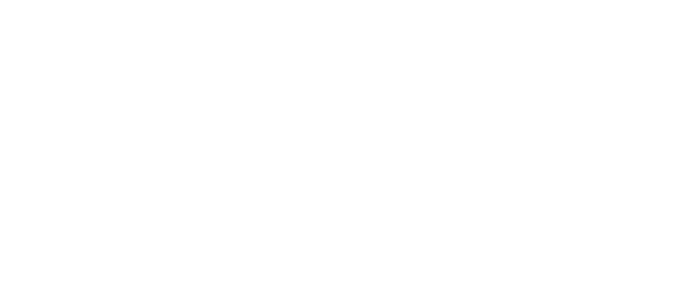
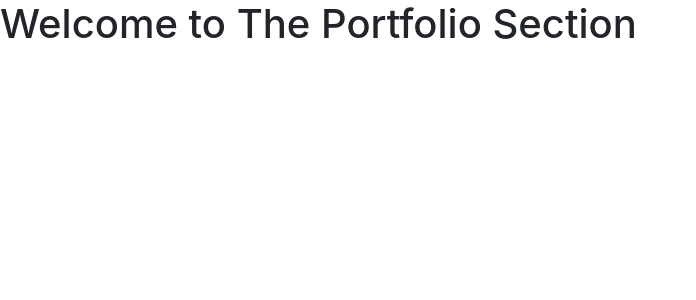
Before and after one commit to BrandonGrayson/test-portfolio, a React (Create React App) app: page /portfolio in a window 1280 px wide. Shown: the top 300 px of the page, without its empty margins (0-696 px from the left). Built offline with nearby package versions, Linux system fonts and the light colour scheme.

Commit message:
route added for portfolio section

```diff
--- a/src/App.js
+++ b/src/App.js
@@ -1,5 +1,6 @@
 import Hello from "../src/components/hello"
 import About from "../src/components/About"
+import Portfolio from "../src/components/Portfolio"
 import './App.css';
 import 'bootstrap/dist/css/bootstrap.min.css';
 import {
@@ -22,6 +23,10 @@
           <About />
         </Route>
 
+        <Route exact path = "/portfolio" >
+          < Portfolio />
+        </Route>
+
 
       </div>
     </Router>
--- /dev/null
+++ b/src/components/Portfolio.js
@@ -0,0 +1,9 @@
+import React from "react"
+
+const Portfolio = () => {
+    return (
+        <h1>Welcome to The Portfolio Section</h1>
+    )
+}
+
+export default Portfolio
```
